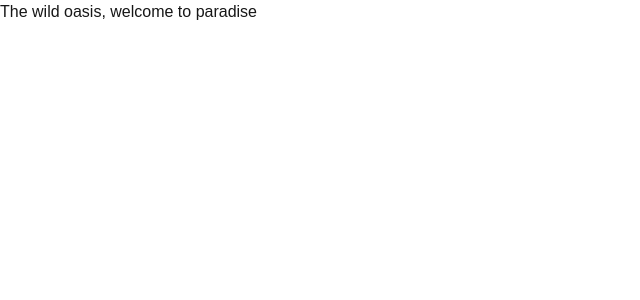
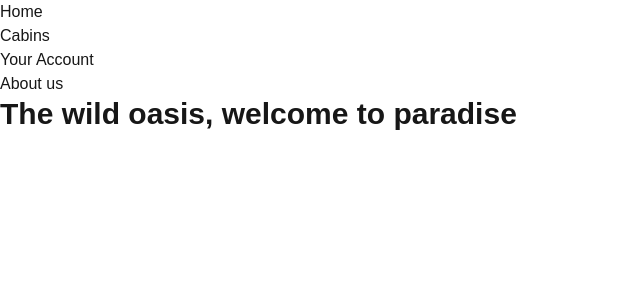
Before and after one commit to burhanudinrabbani666/the-wild-oasis-website, a Next.js app: page / in a window 1280 px wide. Shown: the top 300 px of the page, without its empty margins (0-640 px from the left). Built offline with nearby package versions, Linux system fonts and the light colour scheme.

Commit message:
feat: adding navigation

```diff
--- a/package.json
+++ b/package.json
@@ -18,6 +18,8 @@
     "babel-plugin-react-compiler": "1.0.0",
     "eslint": "^9",
     "eslint-config-next": "16.1.6",
+    "prettier": "^3.8.1",
+    "prettier-plugin-tailwindcss": "^0.7.2",
     "tailwindcss": "^4"
   }
 }
--- /dev/null
+++ b/src/app/components/Navigation.js
@@ -0,0 +1,12 @@
+import Link from "next/link";
+
+export default function Navigation() {
+  return (
+    <ul className="flex flex-col">
+      <Link href="/">Home</Link>
+      <Link href="/cabins">Cabins</Link>
+      <Link href="/account">Your Account</Link>
+      <Link href="/about">About us</Link>
+    </ul>
+  );
+}
--- a/src/app/page.js
+++ b/src/app/page.js
@@ -1,3 +1,12 @@
+import Navigation from "./components/Navigation";
+
 export default function Home() {
-  return <h1>The wild oasis, welcome to paradise</h1>;
+  return (
+    <div>
+      <Navigation />
+      <h1 className="text-3xl font-bold">
+        The wild oasis, welcome to paradise
+      </h1>
+    </div>
+  );
 }
```
Also changed, not shown: notes/01-nextjs-with-react-router/09-navigation-between-pages.md (+1 -1 lines), 2 other files (tests, documents, lock files or other folders).
